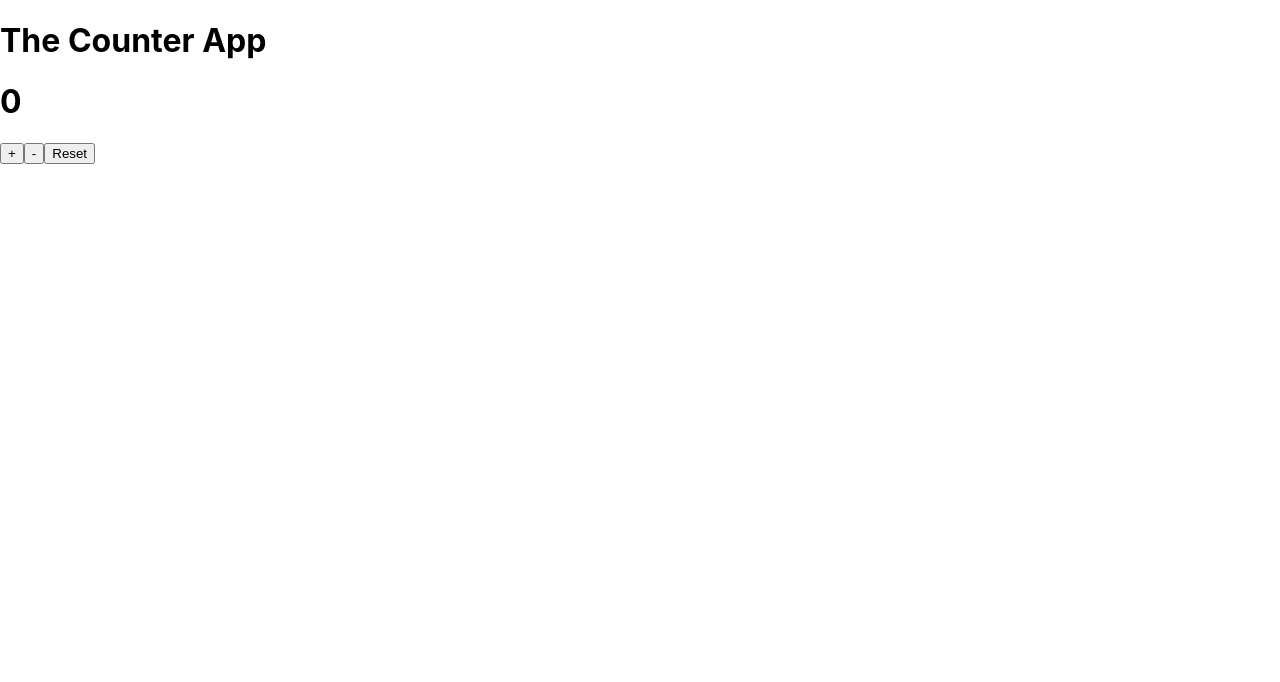
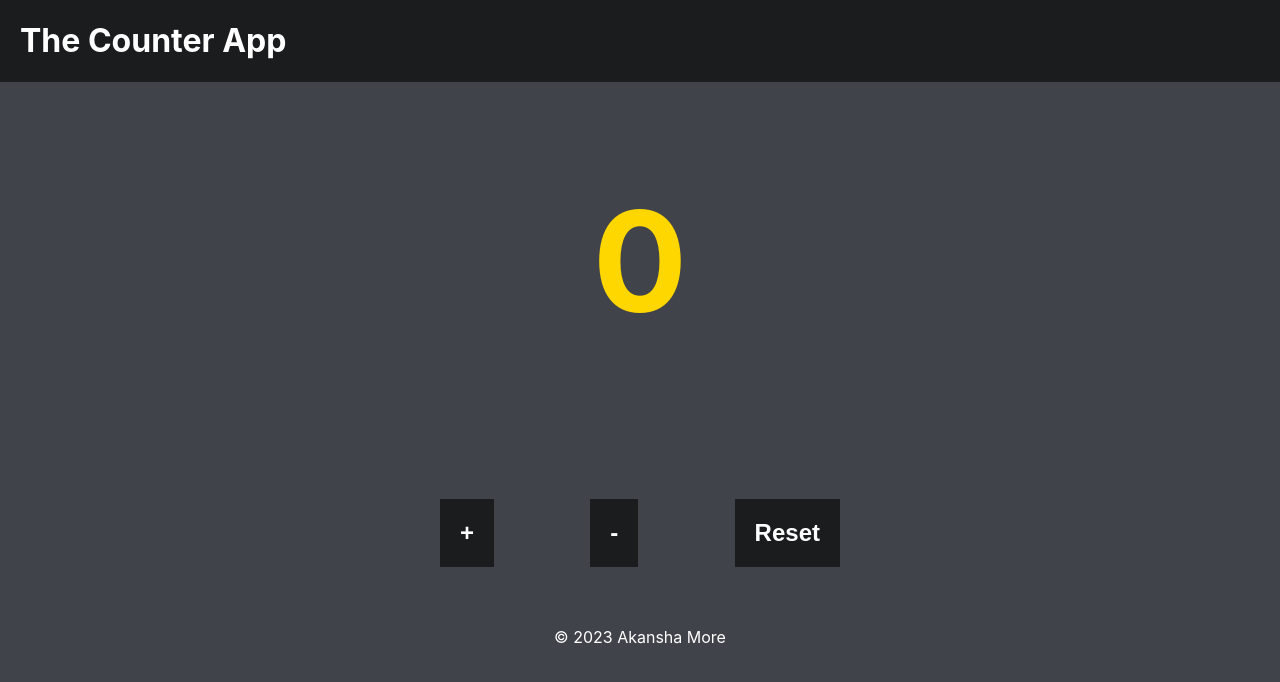
Before and after one commit to akanshamore/the-counter-app, a React (Create React App) app: page / in a window 1280 px wide. Shown: the top 682 px of the page. Built offline with nearby package versions, Linux system fonts and the light colour scheme.

Commit message:
styled the counter app using css

```diff
--- a/src/App.css
+++ b/src/App.css
@@ -1,6 +1,97 @@
-.App {
-  text-align: center;
+.appContainer {
+
+  display: flex;
+  flex-direction: column;
+  height: 100vh;
+  background-color: #404349;
+
 }
+
+
+.navContainer {
+
+  display: flex;
+  flex-direction: column;
+  background-color: #1b1c1e;
+  color: white;
+  padding-left: 20px;
+
+}
+
+
+.counterContainer {
+
+  display: flex;
+  flex-direction: column;
+  align-items: center;
+  font-weight: bolder;
+  color: gold;
+  margin-bottom: 20px;
+  font-size: 70px;
+
+}
+
+.buttonContainer {
+
+  display: flex;
+
+  padding: 40px;
+  justify-content: space-between;
+  width: 400px;
+  align-self: center;
+
+}
+
+
+.buttonStyle {
+
+  background-color: #1b1c1e;
+  padding: 20px;
+
+  color: white;
+  font-size: medium;
+  outline: none;
+  border: none;
+  font-weight: bold;
+  font-size: 24px;
+  cursor: pointer;
+
+
+}
+
+.footerContainer {
+
+  display: flex;
+  color: white;
+  padding: 20px;
+  align-items: center;
+  justify-content: center;
+}
+
+
+
+
+
+
+
+
+
+
+
+
+
+
+
+
+
+
+
+
+
+
+
+
+
 
 .App-logo {
   height: 40vmin;
@@ -32,6 +123,7 @@
   from {
     transform: rotate(0deg);
   }
+
   to {
     transform: rotate(360deg);
   }
--- a/src/App.js
+++ b/src/App.js
@@ -3,13 +3,13 @@ import './App.css';
 import React, { useEffect, useState } from 'react';
 
 
-const Header = (props) => {
+const NavBar = () => {
 
   return (
 
-    <div>
+    <div className='navContainer'>
 
-      <h1> {props.title}</h1>
+      <h1> The Counter App</h1>
     </div>
   );
 }
@@ -21,7 +21,7 @@ const Counter = (props) => {
 
   return (
 
-    <div>
+    <div className='counterContainer'>
 
       <h1>{props.counter}</h1>
 
@@ -38,11 +38,11 @@ const ButtonsContainer = (props) => {
   return (
 
 
-    <div>
+    <div className='buttonContainer'>
 
-      <button onClick={props.handleAdd}>+</button>
-      <button onClick={props.handleSubtract}>-</button>
-      <button onClick={props.handleReset}>Reset</button>
+      <button onClick={props.handleAdd} className='buttonStyle'>+</button>
+      <button onClick={props.handleSubtract} className='buttonStyle'>-</button>
+      <button onClick={props.handleReset} className='buttonStyle'>Reset</button>
 
     </div>
   );
@@ -55,7 +55,6 @@ const App = () => {
 
 
   const [counter, setCounter] = useState(0)
-  const title = "The Counter App"
   const handleAdd = () => {
     setCounter(counter + 1)
   }
@@ -71,11 +70,14 @@ const App = () => {
   }
   return (
 
-    <div>
-      <Header title={title} />
+    <div className='appContainer'>
+      <NavBar />
       <Counter counter={counter} />
       <ButtonsContainer handleAdd={handleAdd} handleSubtract={handleSubtract} handleReset={handleReset} />
 
+      <footer className='footerContainer'>
+        © 2023 Akansha More
+      </footer>
     </div>
   )
 }
```
